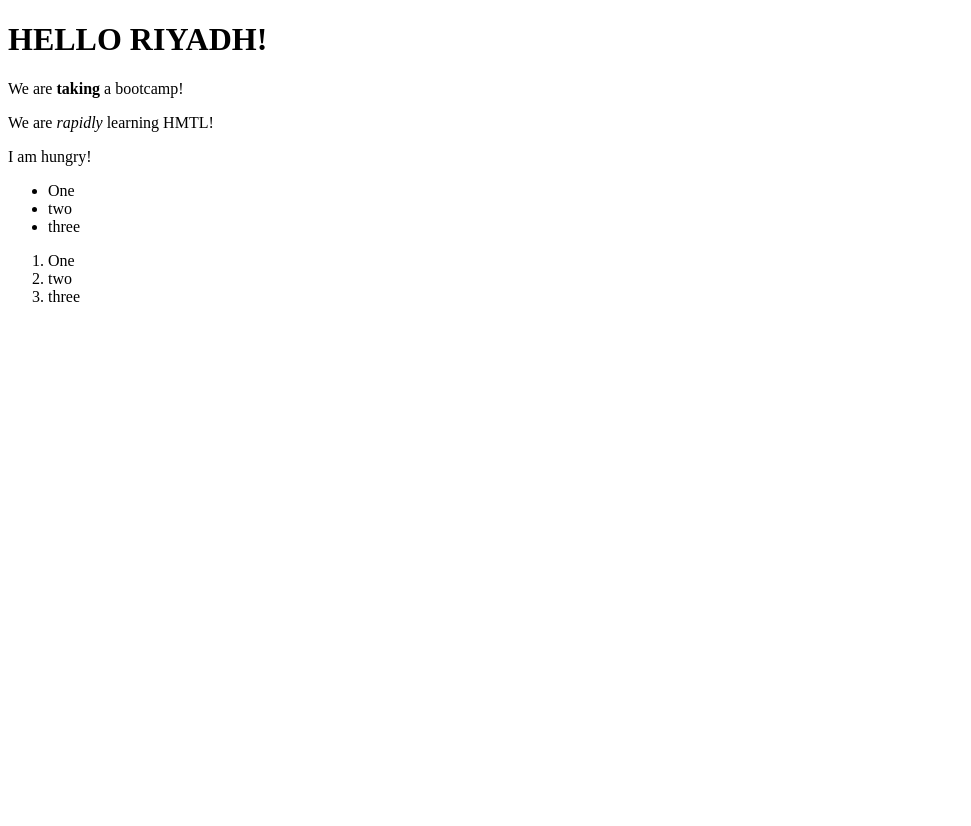
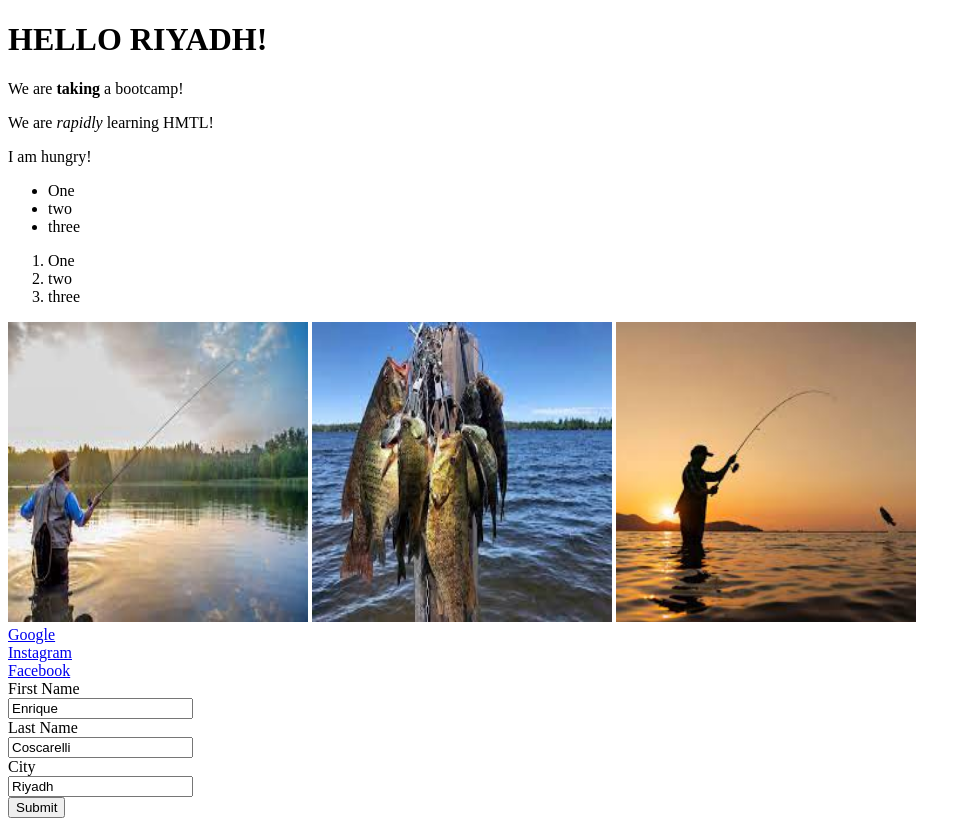
Before and after one commit to Dramex/htmlpractice, a plain HTML site: page index.html in a window 1280 px wide. Shown: the whole page, without its empty margins (0-971 px from the left). Before the commit the page ends 800 px from the top, so only its background shows below. Drawn offline with Linux system fonts and the light colour scheme.

Commit message:
Adding our Links, forms and img tags

```diff
--- a/index.html
+++ b/index.html
@@ -26,5 +26,37 @@
                 <li>three</li>
             </ol>
         </div>
+
+        <img src="images/download (1).jpeg" alt="fishing" height="300" width="300">
+        <img src="images/download (2).jpeg" alt="fishingagain" height="300" width="300">
+        <img src="images/download.jpeg" alt="fishing and again" height="300" width="300">
+
+        <br>
+        <a href="www.google.com">Google</a>
+        <br>
+        <a href="www.instagram.com">Instagram</a>
+        <br>
+        <a href="www.facebook.com">Facebook</a>
+
+        <div>
+            <form>
+                <label>First Name</label>
+                <br>
+                <input value="Enrique"/>
+                <br>
+                <label>Last Name</label>
+                <br>
+                <input value="Coscarelli"/>
+                <br>
+                <label>City</label>
+                <br>
+                <input value="Riyadh"/>
+                <br>
+                <input type="submit" value="Submit">
+            </form>
+        </div>
+
+
+
     </body>
 </html>
```
Also changed, not shown: images/download (1).jpeg (added), images/download (2).jpeg (added), images/download.jpeg (added), 1 other file.
